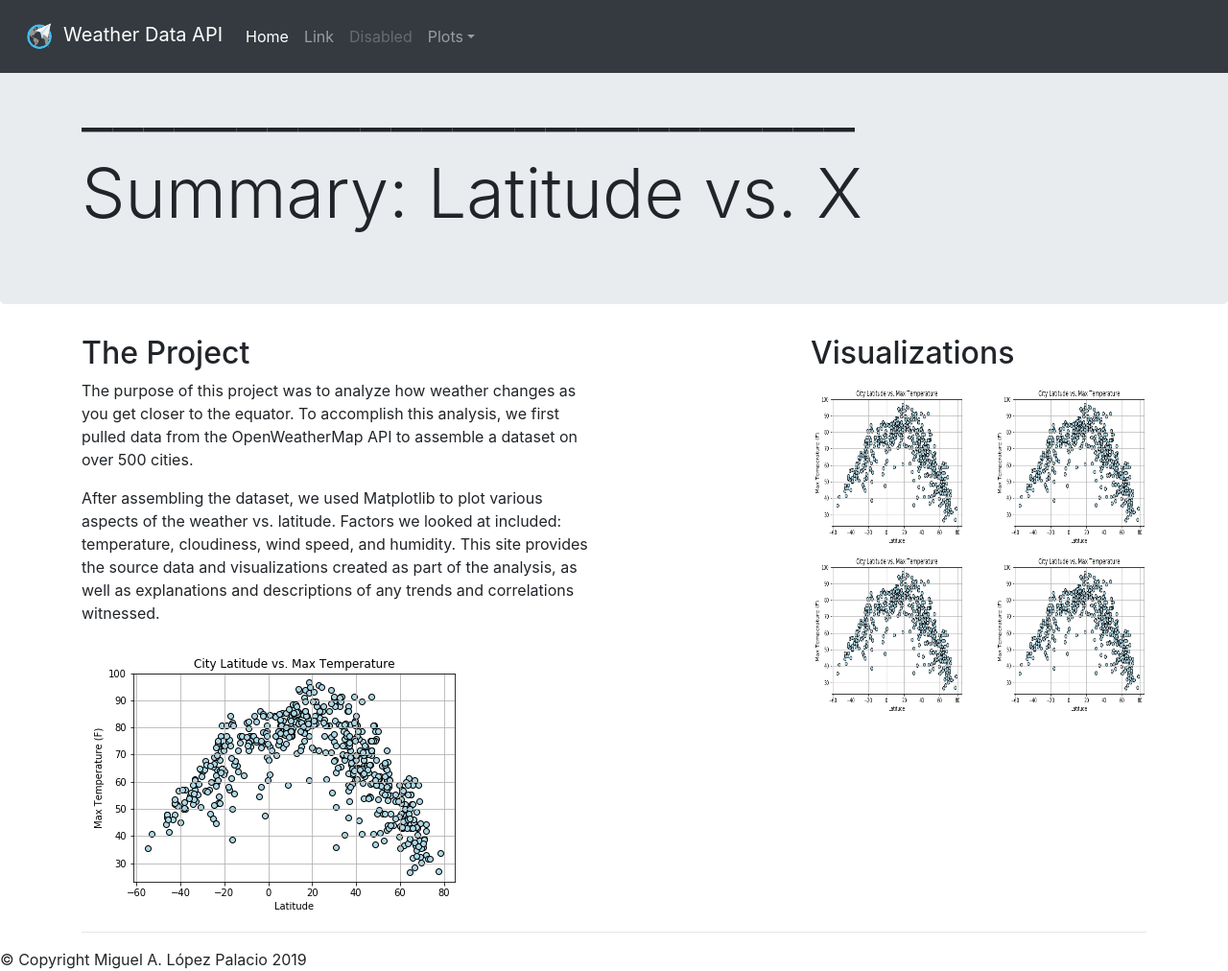
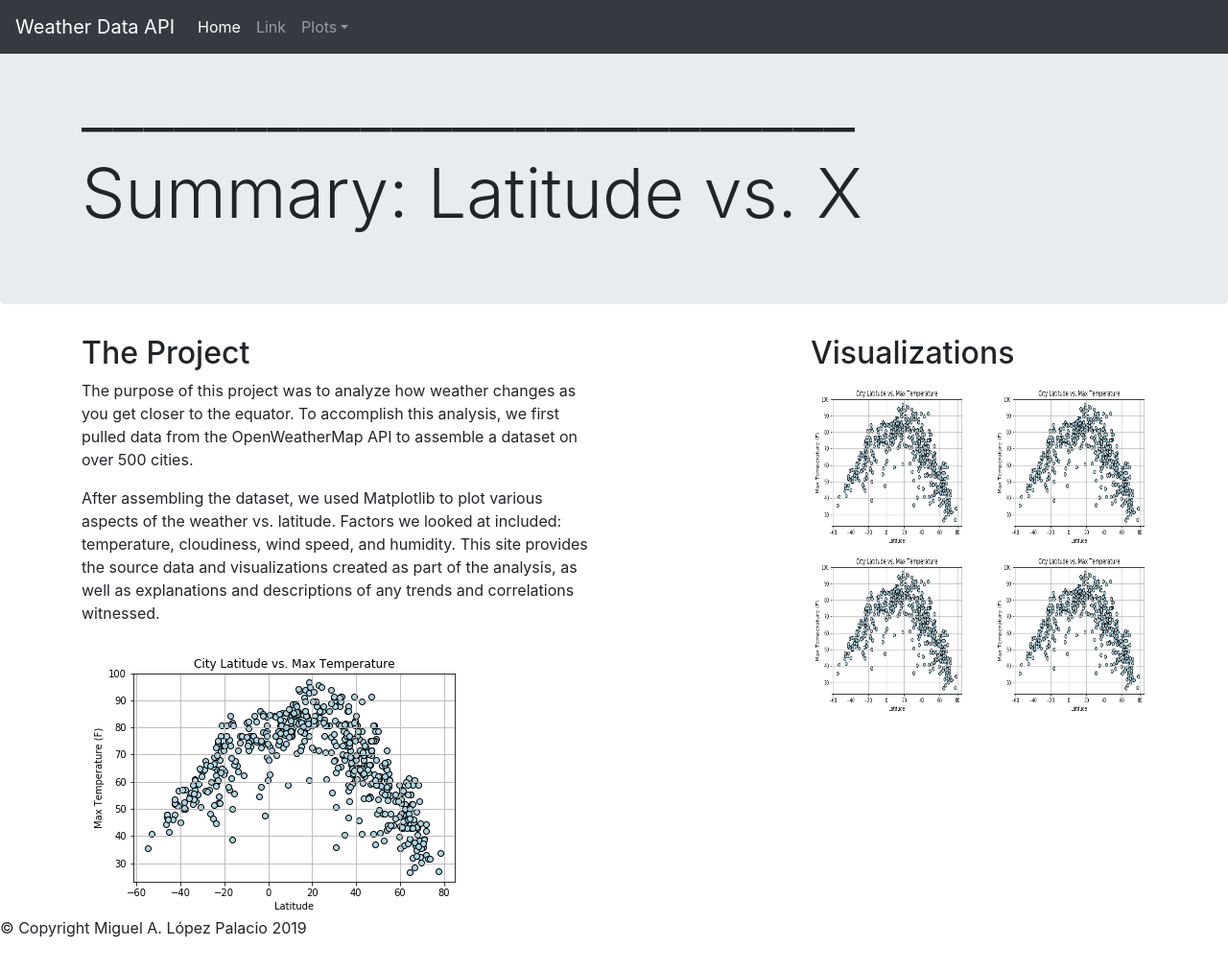
Before and after one commit to miglpz/api-weather-py, a plain HTML site: page index.html in a window 1280 px wide. Shown: the whole page at 96% size. After the commit the page ends 979 px from the top, so only its background shows below. Drawn offline with nearby package versions, Linux system fonts and the light colour scheme.

Commit message:
changes to nav dropdown

```diff
--- a/index.html
+++ b/index.html
@@ -9,39 +9,12 @@
     <link rel="stylesheet" href="https://stackpath.bootstrapcdn.com/bootstrap/4.3.1/css/bootstrap.min.css"
         integrity="sha384-ggOyR0iXCbMQv3Xipma34MD+dH/1fQ784/j6cY/iJTQUOhcWr7x9JvoRxT2MZw1T" crossorigin="anonymous">
     <!--link rel="stylesheet" href="style.css"-->
-
 </head>
-
 <body>
-<header>
-    <!--nav class="navbar navbar-expand-lg navbar-dark bg-dark fixed-top" id="mainNav">
-        <div class="container">
-            <a class="navbar-brand js-scroll-trigger" href="#page-top"><img
-                    src="https://github.com/miglpz/api-weather-py/blob/master/assets/miglpz-logo.png?raw=true"
-                    width="90" height="90" alt="">Weather Data API by Miguel López</a>
-            <button class="navbar-toggler" type="button" data-toggle="collapse" data-target="#navbarResponsive"
-                aria-controls="navbarResponsive" aria-expanded="false" aria-label="Toggle navigation">
-                <span class="navbar-toggler-icon"></span>
-            </button>
-            <div class="collapse navbar-collapse" id="navbarResponsive">
-                <ul class="navbar-nav ml-auto">
-                    <li class="nav-item">
-                        <a class="nav-link js-scroll-trigger" href="#about">About</a>
-                    </li>
-                    <li class="nav-item">
-                        <a class="nav-link js-scroll-trigger" href="#services">Services</a>
-                    </li>
-                    <li class="nav-item">
-                        <a class="nav-link js-scroll-trigger" href="#contact">Contact</a>
-                    </li>
-                </ul>
-            </div>
-        </div>
-    </nav-->
 
 <nav class="navbar navbar-expand-md navbar-dark fixed-top bg-dark">
-<a class="navbar-brand" href="#page-top"><img src="https://github.com/miglpz/api-weather-py/blob/master/assets/miglpz-logo.png?raw=true" width="50" height="50" alt="">Weather Data API</a>
-
+    <a class="navbar-brand" href="#page-top">
+        <!--img src="https://github.com/miglpz/api-weather-py/blob/master/assets/miglpz-logo.png?raw=true" width="50" height="50" alt=""-->Weather Data API</a>
     <button class="navbar-toggler" type="button" data-toggle="collapse" data-target="#navbarsExampleDefault" aria-controls="navbarsExampleDefault" aria-expanded="false" aria-label="Toggle navigation">
         <span class="navbar-toggler-icon"></span>
     </button>
@@ -53,9 +26,6 @@
             </li>
             <li class="nav-item">
                 <a class="nav-link" href="#">Link</a>
-    </li>
-    <li class="nav-item">
-        <a class="nav-link disabled" href="#">Disabled</a>
             </li>
             <li class="nav-item dropdown">
                 <a class="nav-link dropdown-toggle" href="#" id="dropdown01" data-toggle="dropdown" aria-haspopup="true" aria-expanded="false">Plots</a>
@@ -69,7 +39,6 @@
         </ul>
     </div>
 </nav>
-</header>
 <!--main role="main" class="container">
     <div class="container">
         <div class="row">
@@ -81,7 +50,6 @@
 </main-->
 
 <main role="main">
-
     <!-- Main jumbotron for a primary marketing message or call to action -->
     <div class="jumbotron">
         <div class="container">
@@ -117,14 +85,10 @@
                     <img src="https://github.com/miglpz/api-weather-py/blob/master/Images/City_Latitude_vs._Max_Temperature.png?raw=true" width="175" height="175">
             </div>
         </div>
+    </div> <!-- /container -->
+</main>
+</body>
 
-        <hr>
-
-    </div> <!-- /container -->
-
-    </main>
-
-</body>
 <footer>
 
         <div class="footer"> © Copyright  Miguel A. López Palacio 2019</div>
```
Lines whose indentation alone changed are shown as unchanged.
